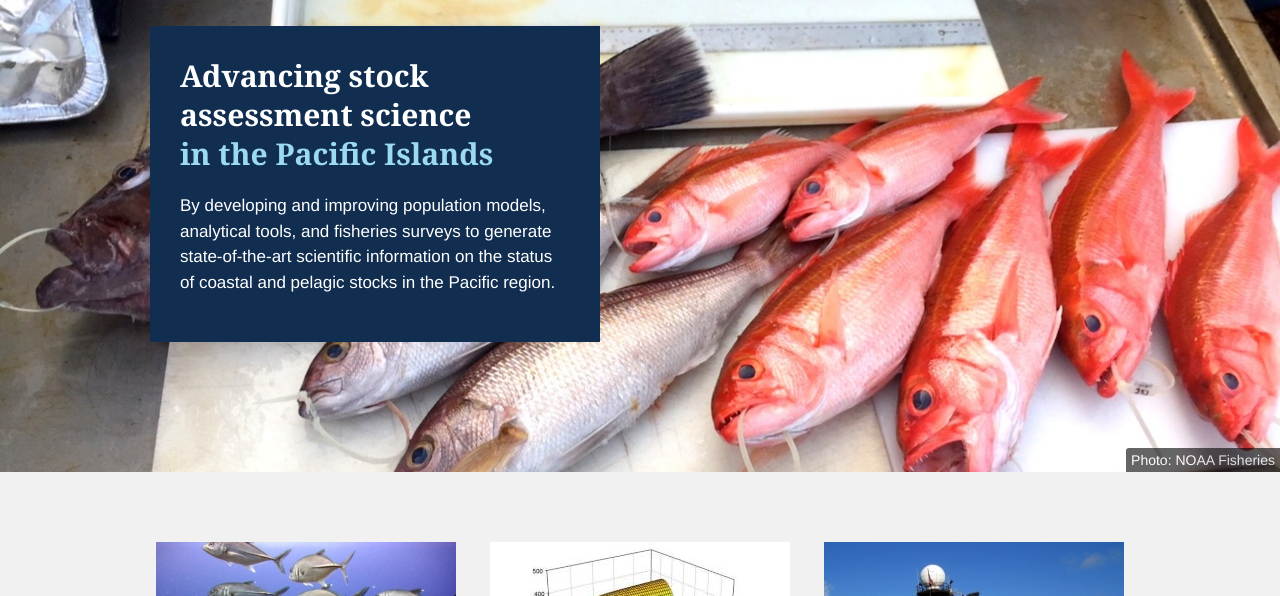
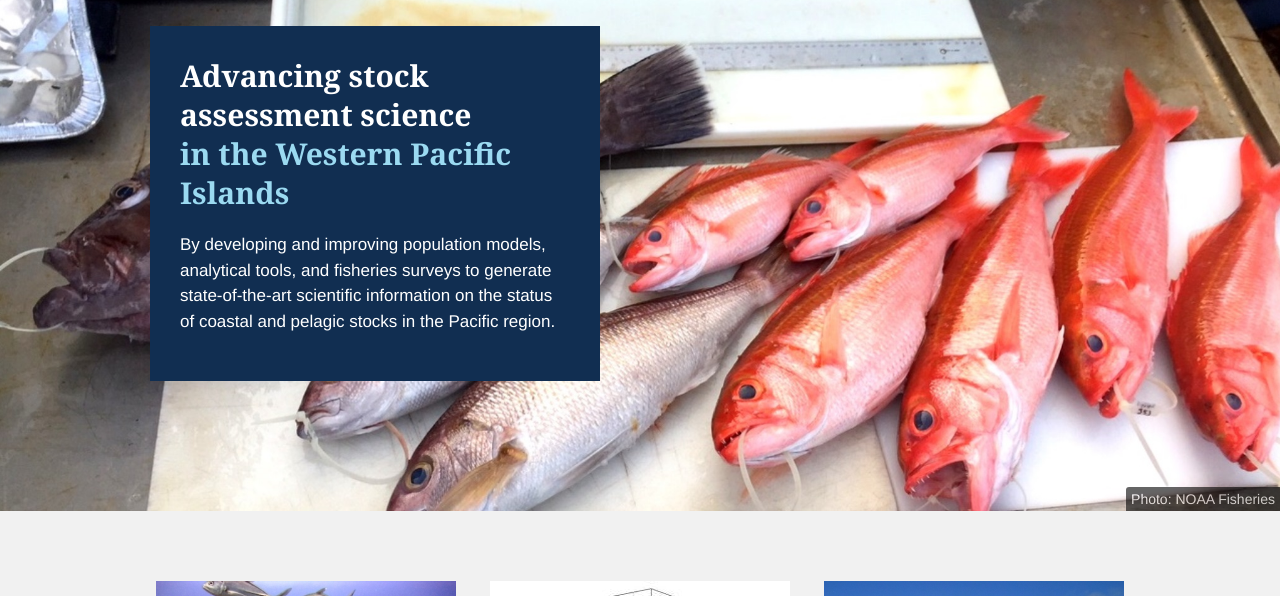
Before and after one commit to PIFSCstockassessments/PIFSCstockassessments.github.io, a Jekyll site: the page built from pages/home.md, in a window 1280 px wide and 900 px high, cut to the strip 304-900 px from the top of the window. Built offline with Jekyll 4.4.1, drawn with Linux system fonts in a browser that asks for light colours; some web fonts are replaced; some of the changed lines change nothing that is shown.

Commit message:
Hero callout edits

```diff
--- a/pages/home.md
+++ b/pages/home.md
@@ -7,15 +7,13 @@ layout: home
 hero:
   image: /assets/pifsc/img/hero/hero-btm-ebisui_iii.jpg
   callout:
-    text: Advancing stock assessment science # in the Pacific Islands
-    alt: in the Pacific Islands
-    #text: Advancing stock assessment science in the Pacific Islands
+    text: Advancing stock assessment science
+    alt: in the Western Pacific Islands
   content: By developing and improving population models, analytical tools, and fisheries surveys to generate state-of-the-art scientific information on the status of coastal and pelagic stocks in the Pacific region.
   caption: NOAA Fisheries
 
 graphics:
   - image:
-      # src: /assets/uswds/img/circle-124.png
       src: /assets/pifsc/img/graphics-list/graphics-list-stock-assessment.jpg
       alt: 'Fisheries Stock'
       link: /assessments/
```
